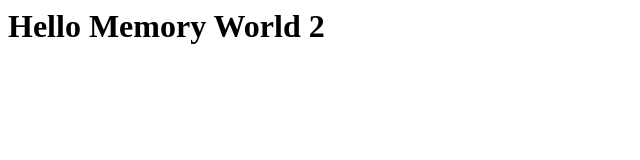
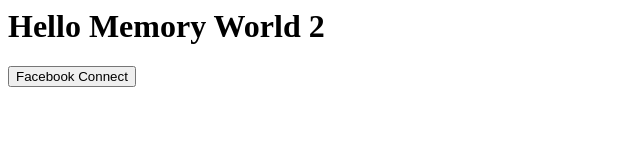
Before and after one commit to raymondchan/ATG-Hack-Day, a plain HTML site: page index.html in a window 1280 px wide. Shown: the whole page, without its empty margins (0-640 px from the left). Drawn offline with nearby package versions, Linux system fonts and the light colour scheme.

Commit message:
fb connect

```diff
--- a/index.html
+++ b/index.html
@@ -5,6 +5,7 @@
 </head>
 <body>
   <h1>Hello Memory World 2</h1>
+  <button onclick="FB.login(function(r){alert(r.status);console.log(r);});">Facebook Connect</button>
   <div id="fb-root"></div>
   <script>
     window.fbAsyncInit = function() {
```
